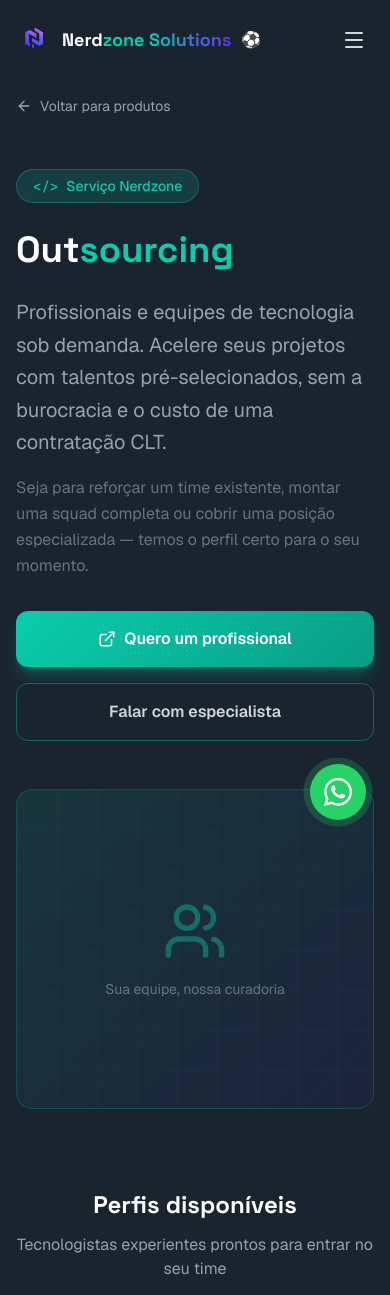
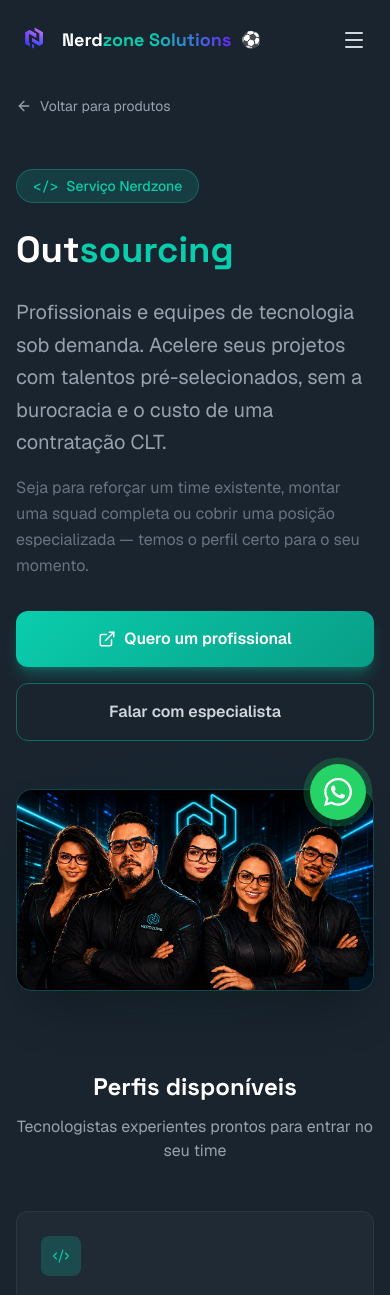
Before and after one commit to eikerafa-nerdzone/nerdzone-site, a Next.js app: page /produtos/outsourcing in a window 390 px wide. Shown: the top 1295 px of the page. Built offline with nearby package versions, Linux system fonts and the light colour scheme.

Commit message:
feat: add team photo to Outsourcing page
- replace the placeholder visual with the real team photo via next/image
  (responsive sizes, framed, no layout shift)
- optimize source to WebP (2MB -> 103KB); drop unused Users icon import
- update ROADMAP (team photo + scheduled World Cup removal)

```diff
--- a/app/produtos/outsourcing/page.tsx
+++ b/app/produtos/outsourcing/page.tsx
@@ -1,6 +1,7 @@
 import type { Metadata } from "next"
 import Link from "next/link"
-import { ArrowLeft, Check, Users, Code2, Palette, Database, Smartphone, Shield, ExternalLink } from "lucide-react"
+import Image from "next/image"
+import { ArrowLeft, Check, Code2, Palette, Database, Smartphone, Shield, ExternalLink } from "lucide-react"
 import { siteConfig } from "@/lib/constants"
 import { Badge } from "@/components/ui/badge"
 import { Button } from "@/components/ui/button"
@@ -87,25 +88,23 @@
             </div>
           </div>
 
-          {/* Visual */}
-          <div
-            className="relative h-80 lg:h-96 rounded-2xl border border-brand-teal/20 flex items-center justify-center overflow-hidden"
-            style={{
-              background: "linear-gradient(135deg, rgba(10,205,173,0.1) 0%, rgba(101,42,251,0.05) 100%)",
-            }}
-          >
-            <div className="text-center">
-              <Users size={64} className="text-brand-teal/40 mx-auto mb-4" />
-              <p className="text-gray-500 text-sm">Sua equipe, nossa curadoria</p>
-            </div>
+          {/* Team photo */}
+          <div className="relative">
             <div
-              className="absolute inset-0 opacity-10"
+              className="absolute -inset-3 rounded-3xl blur-2xl opacity-25"
               style={{
-                backgroundImage:
-                  "linear-gradient(rgba(10,205,173,0.5) 1px, transparent 1px), linear-gradient(90deg, rgba(10,205,173,0.5) 1px, transparent 1px)",
-                backgroundSize: "40px 40px",
+                background:
+                  "radial-gradient(ellipse at center, rgba(10,205,173,0.4) 0%, transparent 70%)",
               }}
               aria-hidden="true"
+            />
+            <Image
+              src="/images/equipe-nerdzone.webp"
+              alt="Equipe Nerdzone — desenvolvedores, designers e analistas"
+              width={1200}
+              height={675}
+              sizes="(max-width: 1024px) 100vw, 600px"
+              className="relative z-10 w-full h-auto rounded-2xl border border-brand-teal/20 shadow-2xl"
             />
           </div>
         </div>
```
Also changed, not shown: public/images/equipe-nerdzone.webp (added), 1 other file (tests, documents, lock files or other folders).
